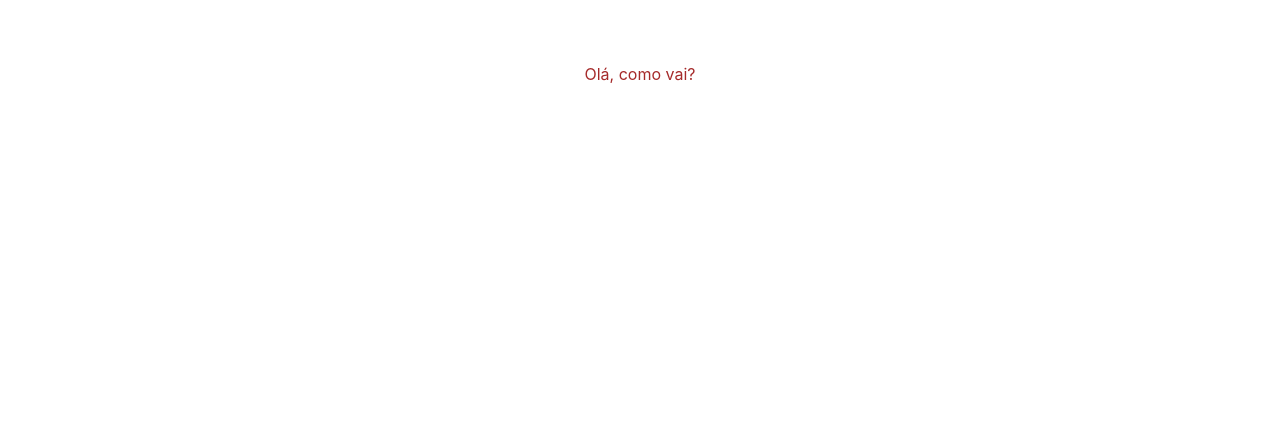
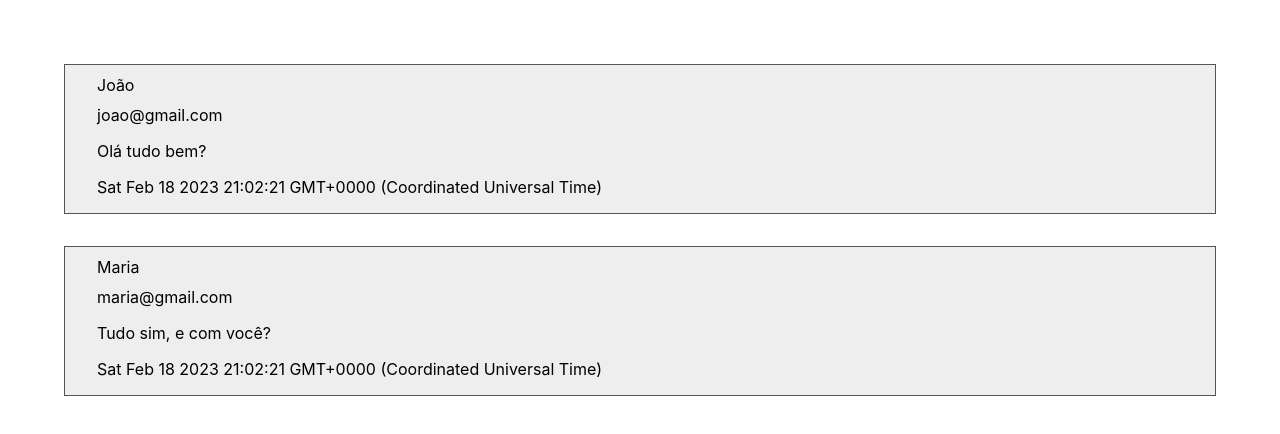
Before and after one commit to AmandaPiva/Pagina_comentarios, a React (Create React App) app: page / in a window 1280 px wide. Shown: the top 434 px of the page. Built offline with nearby package versions, Linux system fonts and the light colour scheme.

Commit message:
Criando propriedades

```diff
--- a/src/App.css
+++ b/src/App.css
@@ -1,4 +1,3 @@
 .App {
-  text-align: center;
   padding: 4rem;
 }
--- a/src/App.js
+++ b/src/App.js
@@ -5,7 +5,13 @@
   return (
     /*Apresentando nosso componente novo no componente principal */
     <div className="App">
-      <Comentario/>
+      <Comentario nome="João" email="joao@gmail.com" data = {new Date()}>
+        Olá tudo bem?
+      </Comentario>
+
+      <Comentario nome="Maria" email="maria@gmail.com" data= {new Date()}>
+        Tudo sim, e com você?
+      </Comentario>
     </div>
   );
 }
--- a/src/Comentarios/Comentarios.css
+++ b/src/Comentarios/Comentarios.css
@@ -1,3 +1,18 @@
 .Comp{
-    color: brown;
+    background-color: #eee;
+    margin-bottom: 2rem;
+    border: 1px solid #555;
 }
+
+.Comp div{
+    margin-left: 2rem;
+    margin-top: 10px;
+}
+
+.Comp p{
+    margin-left: 2rem;
+}
+
+.coment{
+    margin-bottom: 10px;
+}
--- a/src/Comentarios/Comentarios.js
+++ b/src/Comentarios/Comentarios.js
@@ -2,9 +2,13 @@
 import React from "react";  //importando o react
 
 //Meu primeiro componente
-const Comentario = () => (
+const Comentario = (props) => ( //passando o props como argumento -> obrigatorio
+    /*Passando as propriedades ao DOM */
     <div className="Comp">
-        <div>Olá, como vai?</div>
+        <div>{props.nome}</div>
+        <div>{props.email}</div>
+        <p>{props.children}</p>
+        <p>{props.data.toString()}</p>
     </div>
 );
 
```
